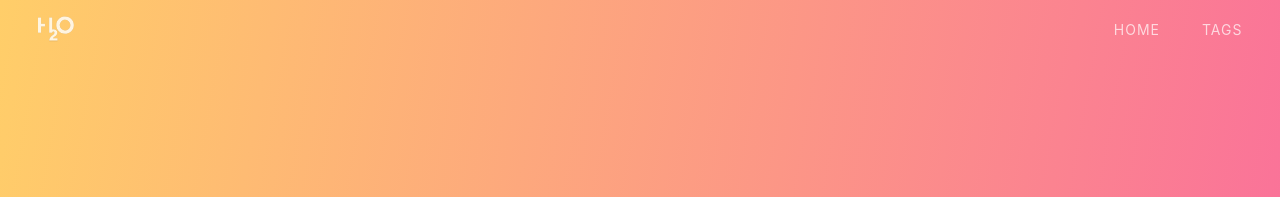
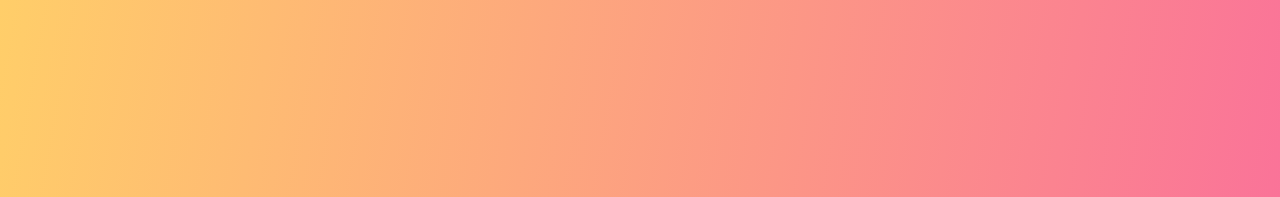
Before and after one commit to Jaewoook/jaewoook.github.io, a Jekyll site: the page built from index.html, in a window 1280 px wide. Shown: the top 197 px of the page. Built offline with Jekyll 4.4.1, drawn with Linux system fonts in a browser that asks for light colours; nearby versions of some CDN libraries; the list of posts is cut into pages by our own code; a style sheet for code colours, icons or effects is not loaded.

Commit message:
change: remove page header.

```diff
--- a/_includes/post-head.html
+++ b/_includes/post-head.html
@@ -2,9 +2,9 @@
     <meta charset="UTF-8">
     <meta name="viewport" content="width=device-width, initial-scale=1.0">
     <title>{% if page.title %}{{ page.title }} - {{ site.title }}{% else %}{{ site.title }}{% endif %}</title>
-    <meta name="author"  content="{{ site.author }}">
+    <meta name="author" content="{{ site.author }}">
     <meta name="description" content="{% if page.title %}{{ page.title }}{% else %}{{ site.title }}{% endif %}">
-    <meta name="keywords"  content="{% if page.tags.size > 0 %}{% for tag in page.tags  %}{{ tag }}{% if forloop.last == false %}, {% endif %}{% endfor %}{% endif %}">
+    <meta name="keywords" content="{% if page.tags.size > 0 %}{% for tag in page.tags  %}{{ tag }}{% if forloop.last == false %}, {% endif %}{% endfor %}{% endif %}">
     <!-- Open Graph -->
     <meta property="og:title" content="{% if page.title %}{{ page.title }} - {{ site.title }}{% else %}{{ site.title }}{% endif %}">
     <meta property="og:type" content="website">
--- a/_layouts/post.html
+++ b/_layouts/post.html
@@ -6,8 +6,6 @@
 <div class="alert-danger" role="alert">This browser does not support to show this page. Please upgrade your browser.<a target="_blank" class="alert-link" href="http://browsehappy.com">立即升级</a></div>
 <![endif]-->
 <input id="nm-switch" type="hidden" value="{{ site.nightMode }}">
-
-{% include header.html %}
 
 <header class="g-banner post-header {{ site.postPatterns | prepend: 'post-pattern-' }} {{ site.theme-color | prepend: 'bgcolor-' }} {% unless page.cover %}post-no-cover{% endunless %}" data-theme="{{ site.theme-color }}">
     <div class="post-wrapper">
--- a/index.html
+++ b/index.html
@@ -3,8 +3,6 @@ layout: default
 home-title: Jaewook Ahn's Logbase
 description: Develop, Life Story, Share.
 ---
-
-{% include header.html %}
 
 <div class="g-banner home-banner {{ site.theme-color | prepend: 'banner-theme-' }}" data-theme="{{ site.theme-color }}">
     <h2>{{ page.home-title }}</h2>
```
